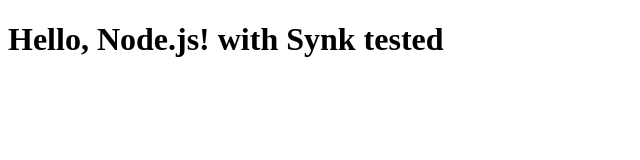
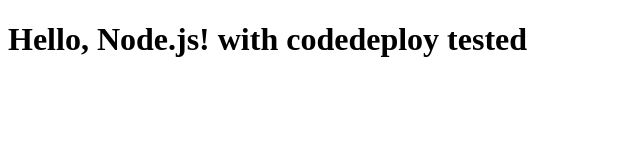
Before and after one commit to arjit547/nodesynk, a website: page index.html in a window 1280 px wide. Shown: the whole page, without its empty margins (0-640 px from the left). Drawn offline with Linux system fonts and the light colour scheme.

Commit message:
Update index.html

```diff
--- a/index.html
+++ b/index.html
@@ -8,6 +8,6 @@
   <title>Node.js App</title>
 </head>
 <body>
-  <h1>Hello, Node.js! with Synk tested</h1>
+  <h1>Hello, Node.js! with codedeploy tested</h1>
 </body>
 </html>
```
